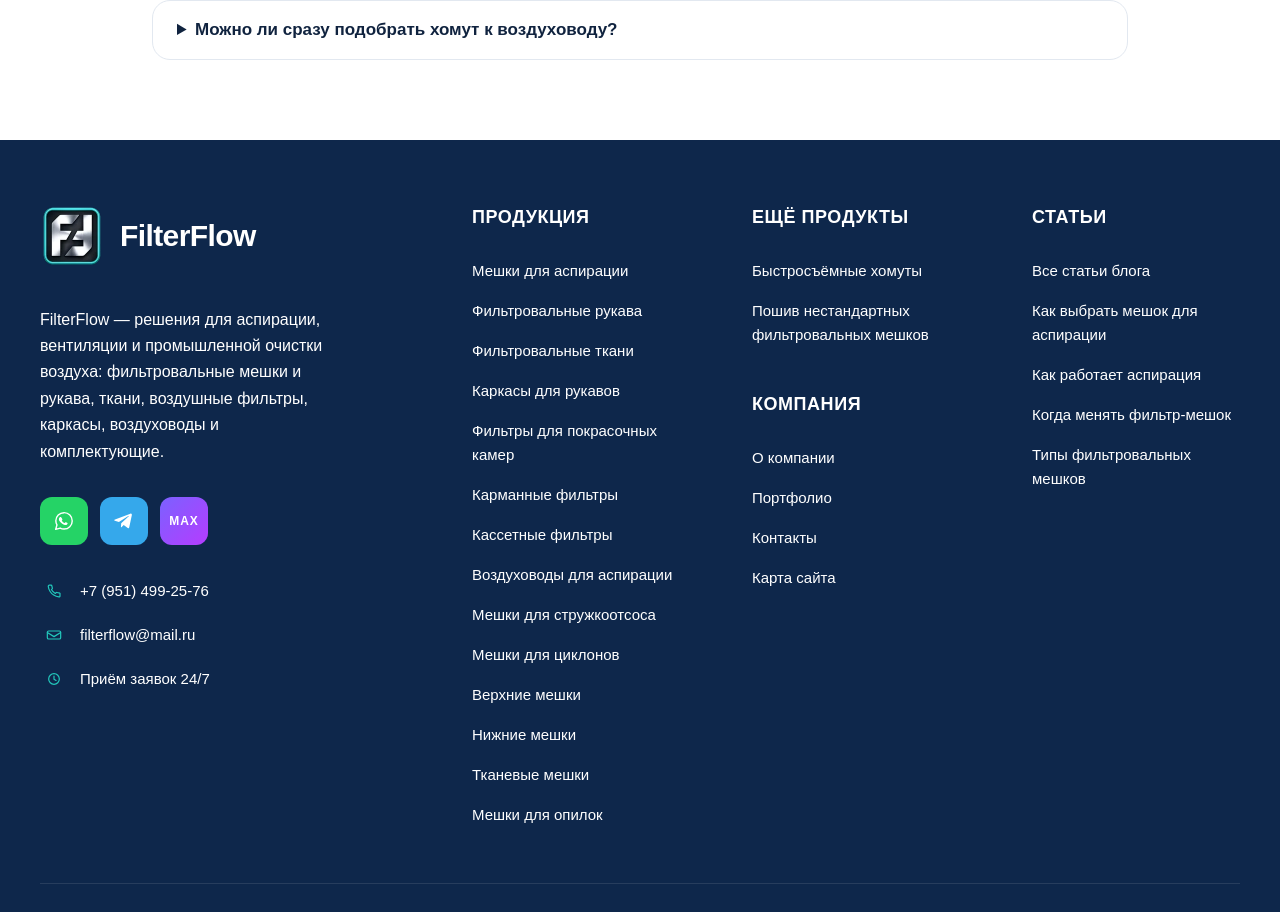
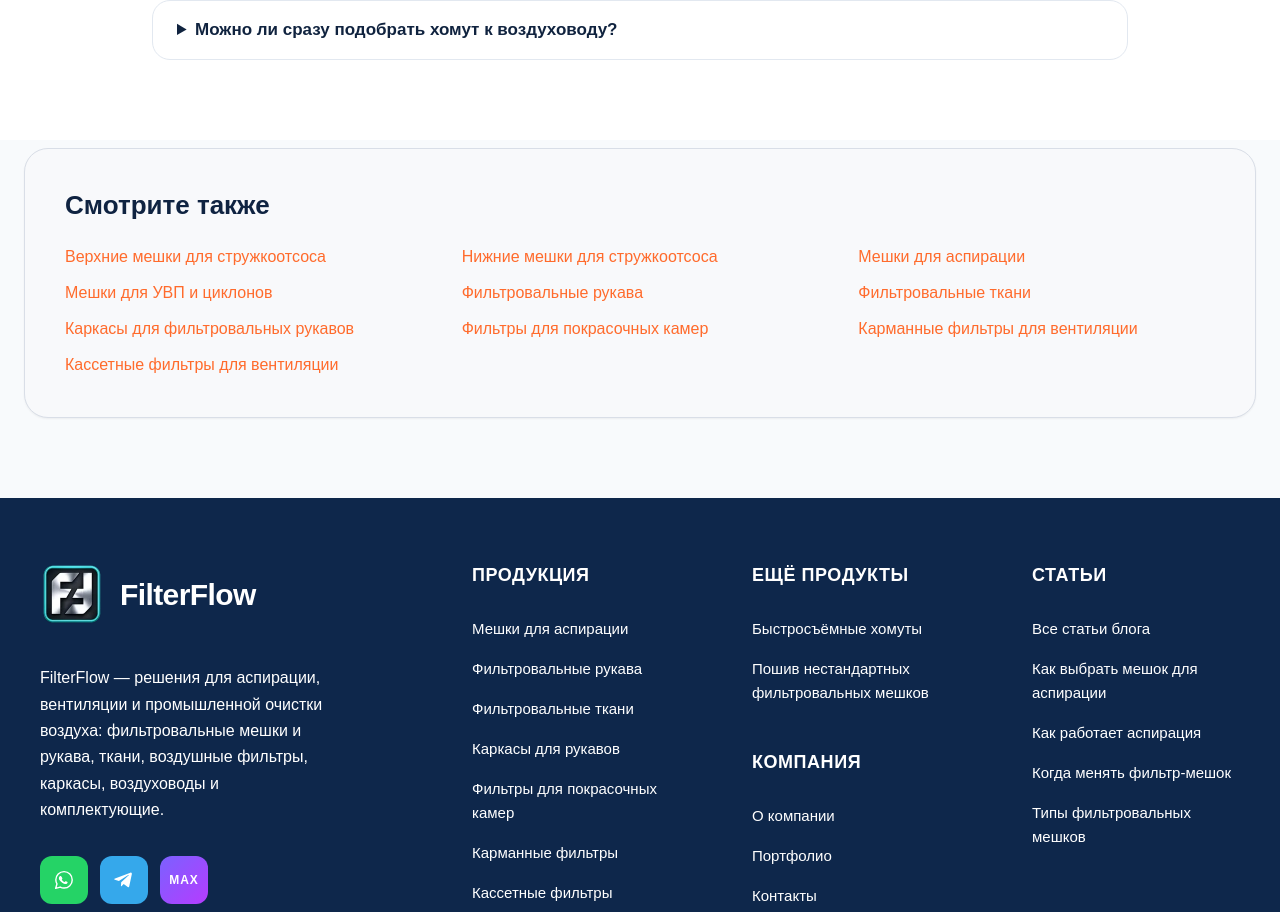
Before and after one commit to karipupkina-ux/filterflow-next, a Next.js app: page /vozduhovody-dlya-aspiracii in a window 1280 px wide. Shown: the part 6576-7488 px from the top of the page. Built offline with nearby package versions, Linux system fonts and the light colour scheme.

Commit message:
SEO: strengthen internal linking on product pages

```diff
--- a/app/vozduhovody-dlya-aspiracii/page.tsx
+++ b/app/vozduhovody-dlya-aspiracii/page.tsx
@@ -2,6 +2,7 @@ import type { Metadata } from "next";
 import Image from "next/image";
 import Link from "next/link";
 import Navigation from "../components/Navigation";
+import SeeAlsoLinks from "../components/SeeAlsoLinks";
 import ProductInquiryForm from "../components/ProductInquiryForm";
 import FloatingContacts from "../components/feature/FloatingContacts";
 import { pageMetadata, SITE_URL } from "@/lib/seo-metadata";
@@ -389,6 +390,7 @@ export default function AirDuctsPage() {
           </div>
         </section>
       </main>
+      <SeeAlsoLinks excludeHref="/vozduhovody-dlya-aspiracii/" />
       <FloatingContacts />
     </>
   );
```
